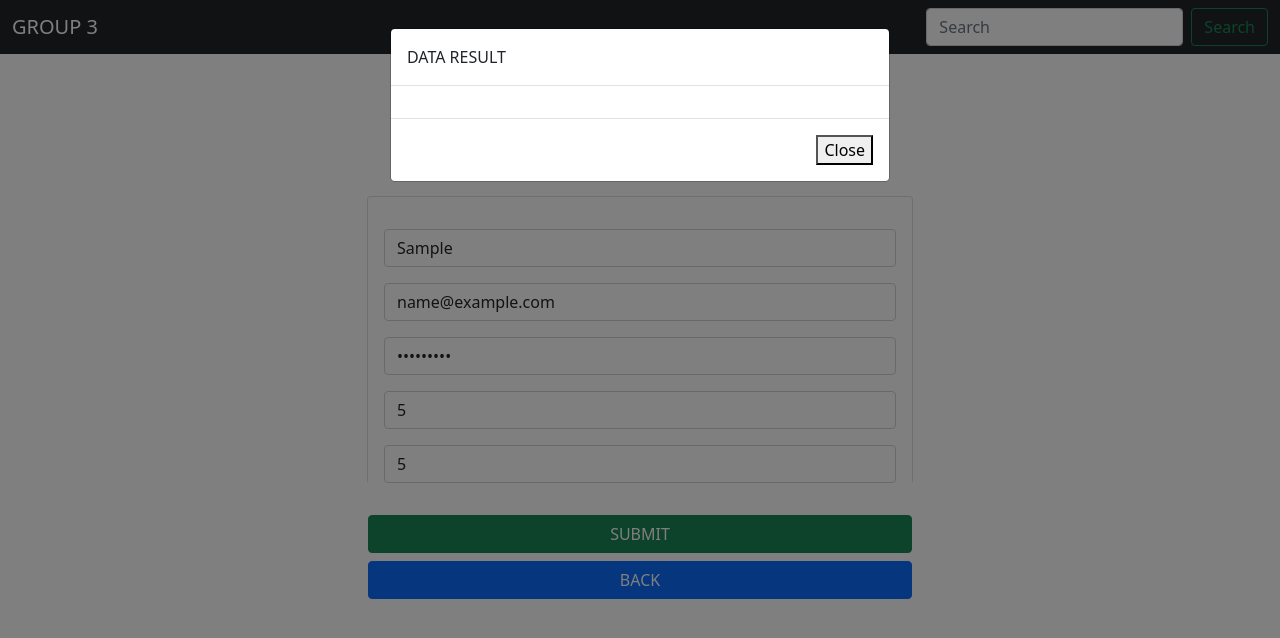
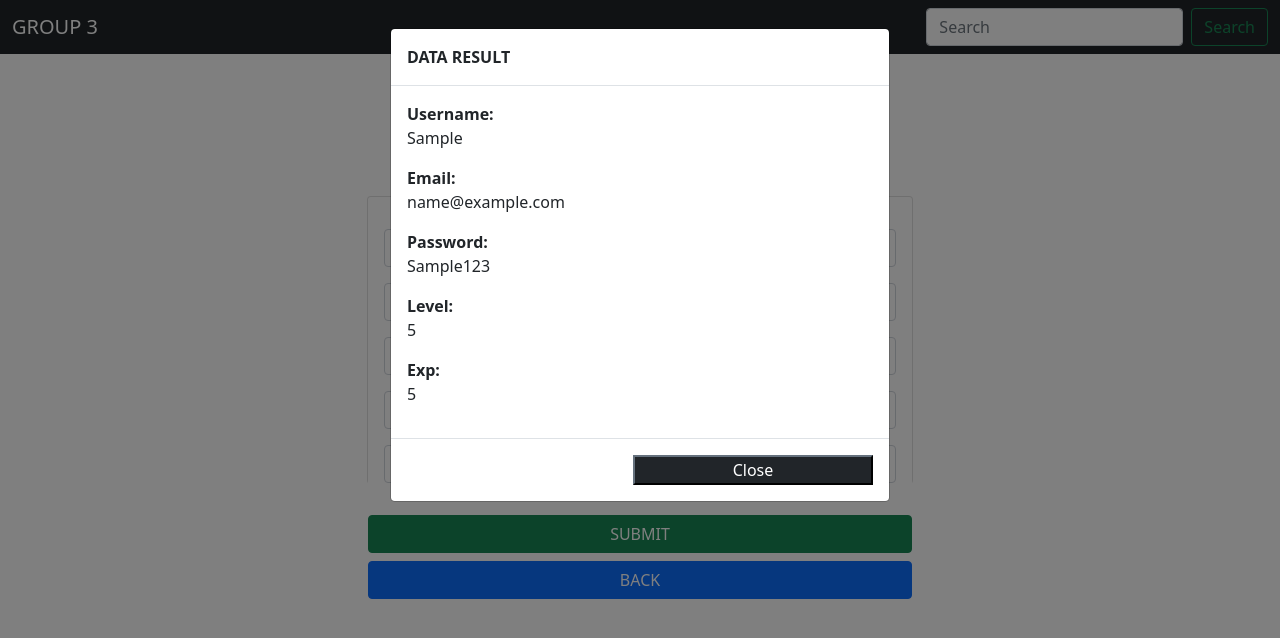
Before and after one commit to DimasAgung98/BINAR-CHALLENGE-CHAPTER-8, a React (Create React App) app in the folder client/: page /edit-player in a window 1280 px wide. Both pictures are taken after typing "Sample", "name@example.com", "Sample123", "5", "5" into the empty fields and a click on the button "SUBMIT". Shown: the top 638 px of the page. Built offline with nearby package versions, Linux system fonts and the light colour scheme.

Commit message:
CREATE STATE FOR INPUT FORM

```diff
--- a/client/src/components/Form.js
+++ b/client/src/components/Form.js
@@ -5,6 +5,11 @@ import { Modal, Button } from 'react-bootstrap';
 
 function FormCreateUser() {
     const [show, setShow] = useState(false);
+    const [username, setUsername] = useState('');
+    const [email, setEmail] = useState('');
+    const [password, setPassword] = useState('');
+    const [level, setLevel] = useState('');
+    const [exp, setExp] = useState('');
     const handleModal = () => setShow(true);
     const closeModal = () => setShow(false);
 
@@ -16,19 +21,24 @@ function FormCreateUser() {
                 <div class="card my-5 pt-3">
                     <form class="card-body cardbody-color" method='POST'>
                         <div class="mb-3">
-                            <input type="text" class="form-control" id="Username" aria-describedby="username" placeholder="Username"/>
+                            <input type="text" class="form-control" id="Username" aria-describedby="username" placeholder="Username" value={username}
+                            onChange={(e) => setUsername(e.target.value)}/>
                         </div>
                         <div class="mb-3">
-                            <input type="text" class="form-control" id="Email" aria-describedby="email" placeholder="Email"/>
+                            <input type="text" class="form-control" id="Email" aria-describedby="email" placeholder="Email" value={email}
+                            onChange={(e) => setEmail(e.target.value)}/>
                         </div>
                         <div class="mb-3">
-                            <input type="password" class="form-control" id="password" placeholder="password"/>
+                            <input type="password" class="form-control" id="password" placeholder="password" value={password}
+                            onChange={(e) => setPassword(e.target.value)}/>
                         </div>
                         <div class="mb-3">
-                            <input type="number" class="form-control" id="Level" aria-describedby="level" placeholder="Level"/>
+                            <input type="number" class="form-control" id="Level" aria-describedby="level" placeholder="Level" value={level}
+                            onChange={(e) => setLevel(e.target.value)}/>
                         </div>
                         <div class="mb-3">
-                            <input type="number" class="form-control" id="EXP" aria-describedby="experience" placeholder="EXP"/>
+                            <input type="number" class="form-control" id="EXP" aria-describedby="experience" placeholder="EXP" value={exp}
+                            onChange={(e) => setExp(e.target.value)}/>
                         </div>
                     </form>
                     <Button onClick={handleModal} className="btn btn-success px-5 mb-2 w-100">SUBMIT</Button>
@@ -39,15 +49,24 @@ function FormCreateUser() {
         </div>
         <Modal show={show} onHide={closeModal}>
             <Modal.Header>
-                DATA RESULT
+                <b>DATA RESULT</b>
             </Modal.Header>
 
             <Modal.Body>
-
+                <b>Username:</b>
+                <p>{username}</p>
+                <b>Email: </b>
+                <p>{email}</p>
+                <b>Password: </b>
+                <p>{password}</p>
+                <b>Level: </b>
+                <p> {level}</p>
+                <b>Exp: </b>
+                <p> {exp}</p>
             </Modal.Body>
 
-            <Modal.Footer>
-                <button onClick={closeModal}>Close</button>
+            <Modal.Footer className='center'>
+                <button className='buttonSumbit btn-dark' onClick={closeModal}>Close</button>
             </Modal.Footer>
         </Modal>
     </>
--- a/client/src/css/Form.css
+++ b/client/src/css/Form.css
@@ -9,3 +9,11 @@
 a {
     text-decoration: none;
 }
+
+.center {
+    justify-content: center;
+}
+
+.buttonSumbit {
+    width: 15rem;
+}
```
